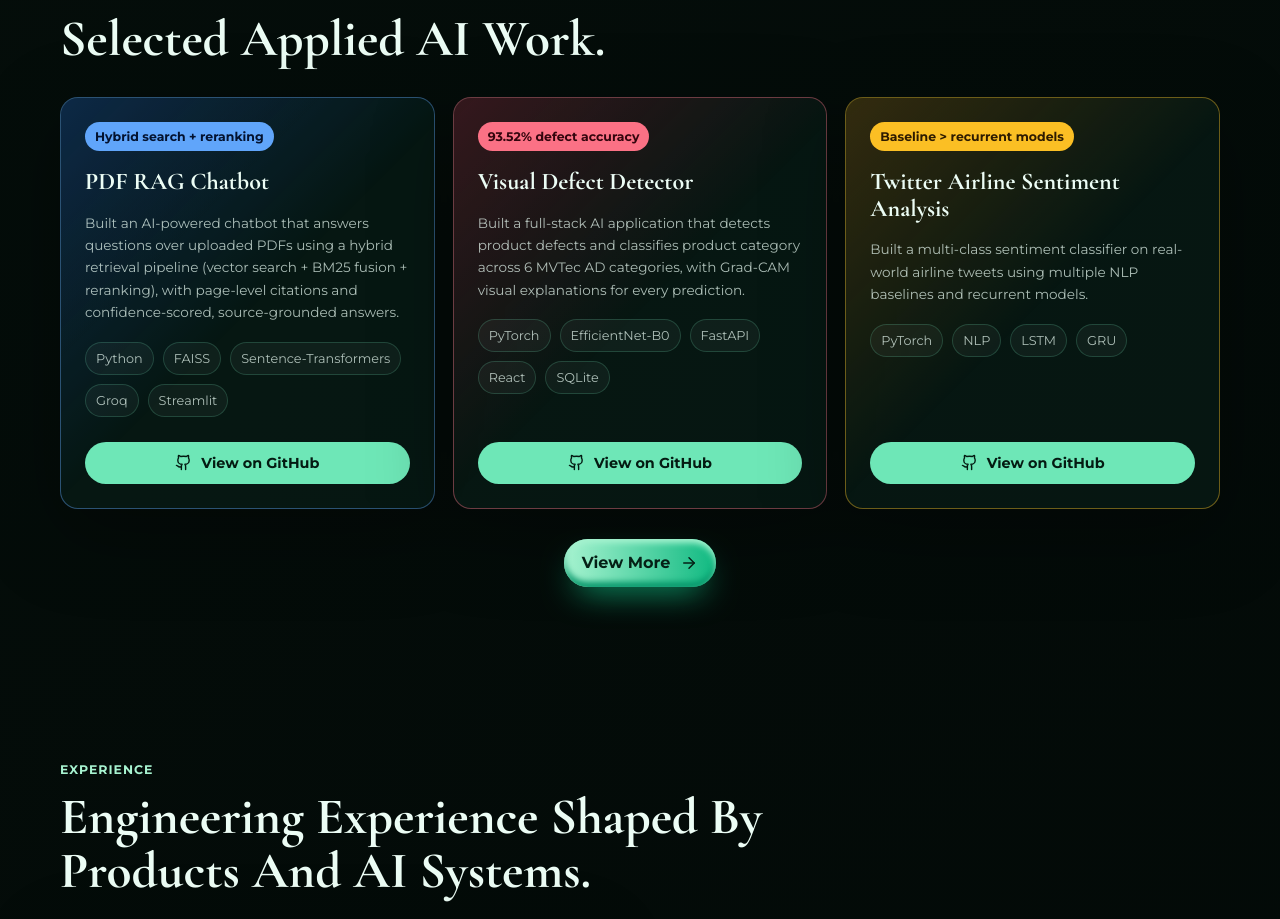
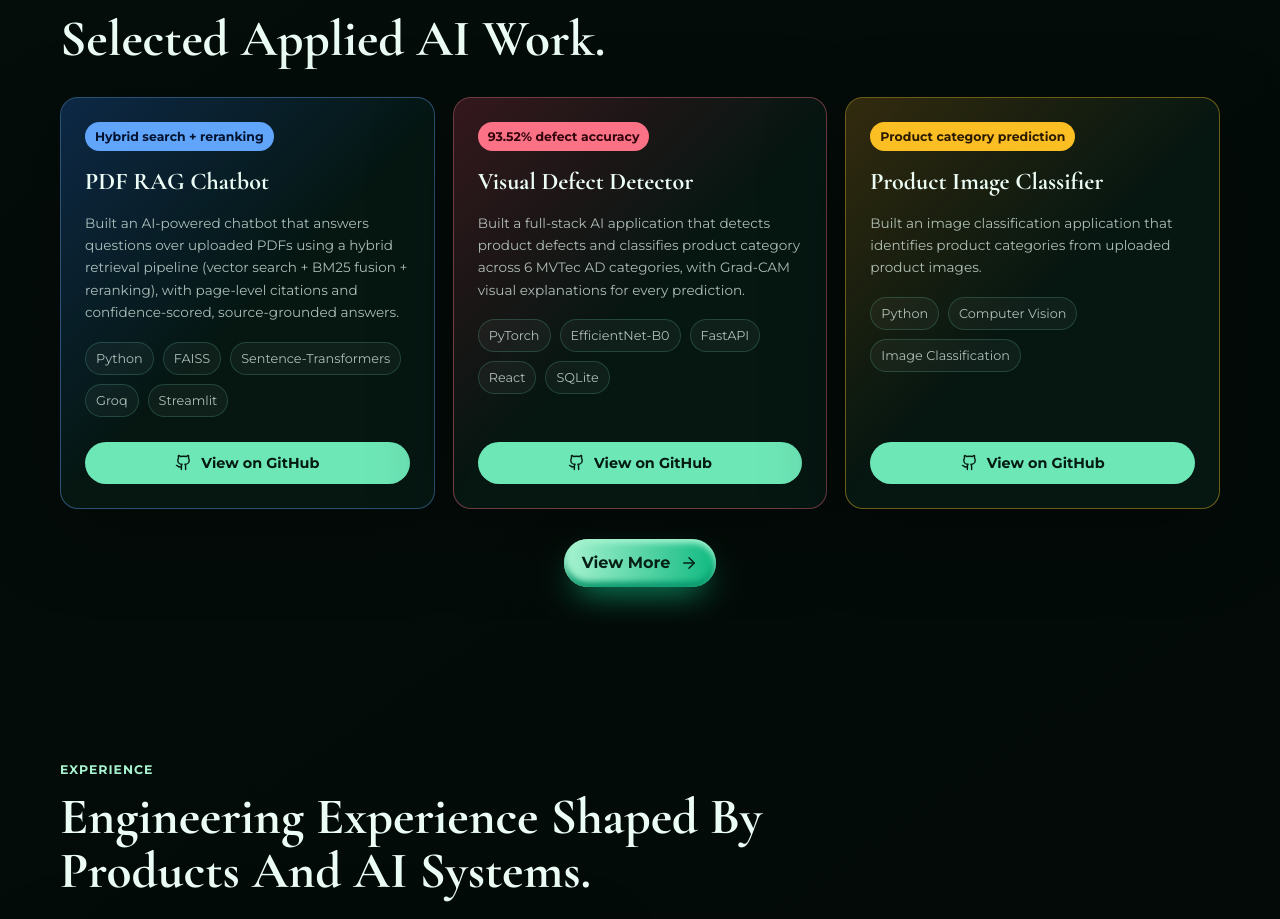
Before and after one commit to 11shafayet/my-ai-ml-portfolio, a React (Vite) app: page / in a window 1280 px wide. Shown: the part 2840-3759 px from the top of the page. Built offline with nearby package versions, Linux system fonts and the light colour scheme.

Commit message:
Add product image classifier project

```diff
--- a/src/data/portfolio.js
+++ b/src/data/portfolio.js
@@ -84,6 +84,15 @@ export const projects = [
     githubLink: 'https://github.com/11shafayet/visual-defect-detector'
   },
   {
+    title: 'Product Image Classifier',
+    summary:
+      'Built an image classification application that identifies product categories from uploaded product images.',
+    stack: ['Python', 'Computer Vision', 'Image Classification'],
+    metric: 'Product category prediction',
+    color: 'cyan',
+    githubLink: 'https://github.com/11shafayet/product-image-classifier'
+  },
+  {
     title: 'Twitter Airline Sentiment Analysis',
     summary:
       'Built a multi-class sentiment classifier on real-world airline tweets using multiple NLP baselines and recurrent models.',
```
